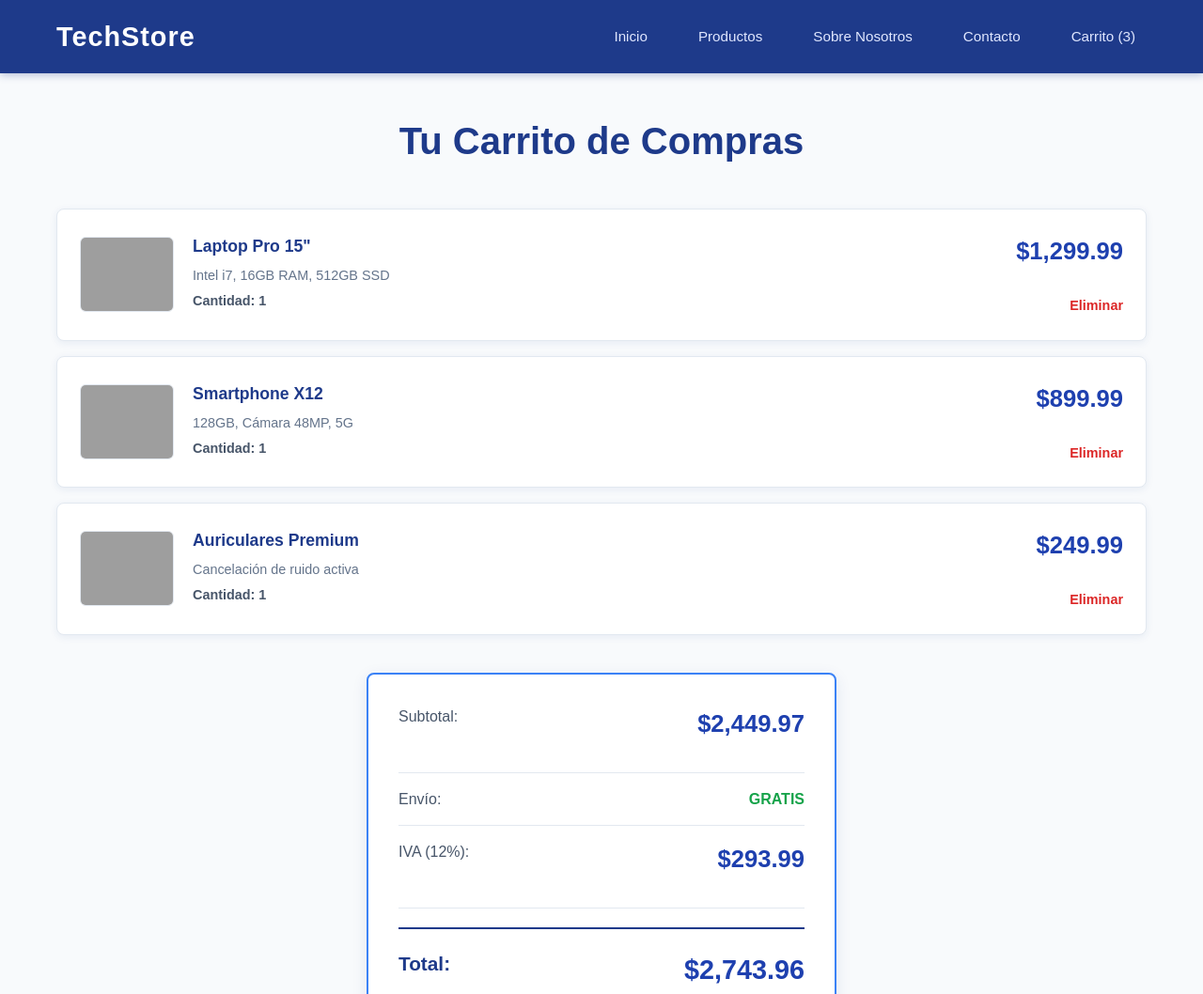
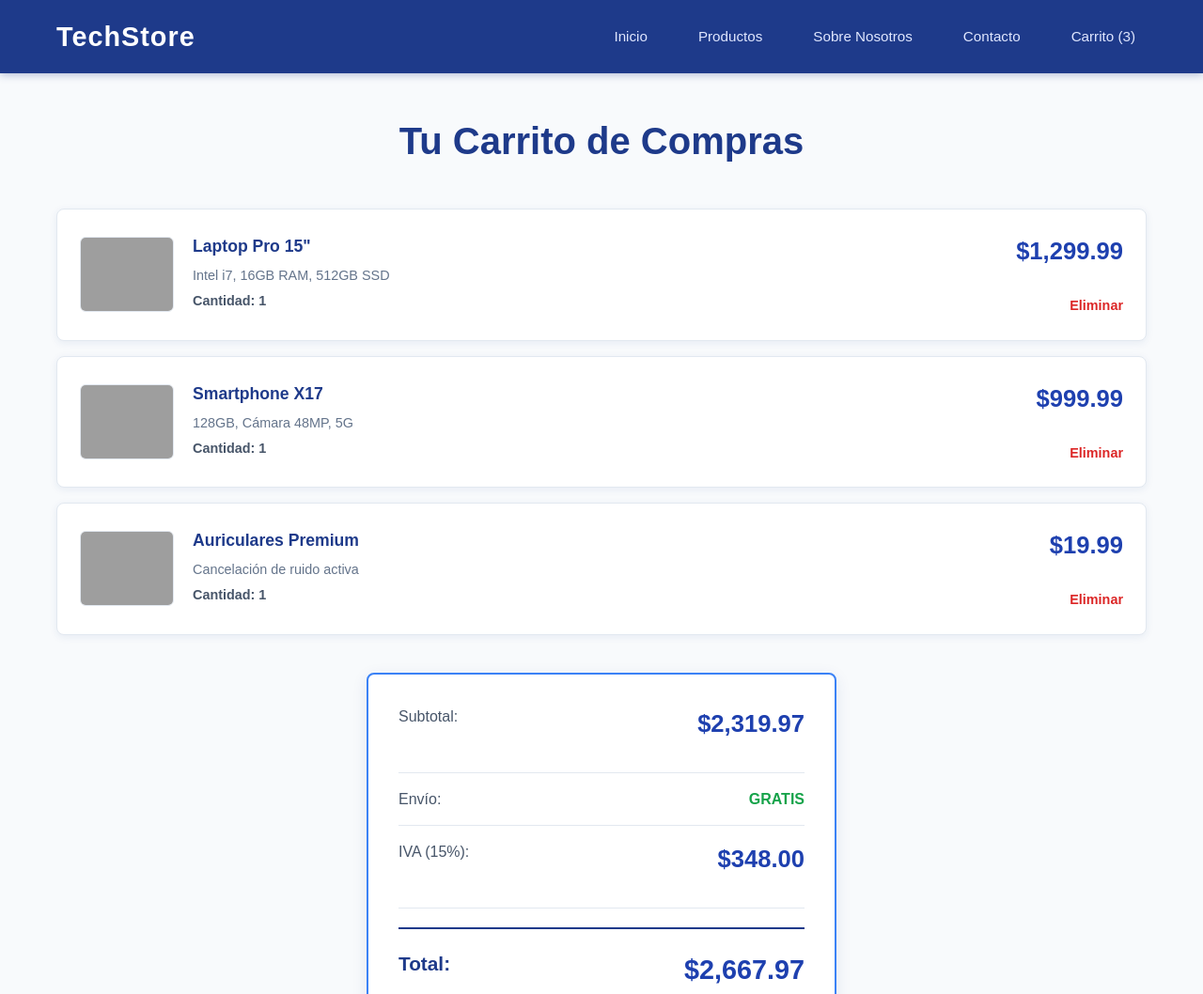
Before and after one commit to Washinton-Ap/Washington-Ap.github.io, a plain HTML site: page carrito.html in a window 1280 px wide. Shown: the top 1058 px of the page at 94% size. Drawn offline with Linux system fonts and the light colour scheme; grey boxes are pictures that could not be loaded.

Commit message:
Add files via upload

```diff
--- a/carrito.html
+++ b/carrito.html
@@ -68,13 +68,13 @@
                 <div class="carrito-producto">
                     <img src="https://images.unsplash.com/photo-1511707171634-5f897ff02aa9?w=100&h=80&fit=crop" alt="Smartphone">
                     <div class="carrito-detalles">
-                        <h3>Smartphone X12</h3>
+                        <h3>Smartphone X17</h3>
                         <p>128GB, Cámara 48MP, 5G</p>
                         <p class="cantidad">Cantidad: 1</p>
                     </div>
                 </div>
                 <div class="carrito-acciones">
-                    <div class="precio">$899.99</div>
+                    <div class="precio">$999.99</div>
                     <a href="#" class="eliminar">Eliminar</a>
                 </div>
             </div>
@@ -90,7 +90,7 @@
                     </div>
                 </div>
                 <div class="carrito-acciones">
-                    <div class="precio">$249.99</div>
+                    <div class="precio">$19.99</div>
                     <a href="#" class="eliminar">Eliminar</a>
                 </div>
             </div>
@@ -104,7 +104,7 @@
                 <!-- Subtotal de productos -->
                 <div class="total-item">
                     <span>Subtotal:</span>
-                    <span class="precio">$2,449.97</span>
+                    <span id="subtotal-amount" class="precio">$2,319.97</span>
                 </div>
 
                 <!-- Costo de envío -->
@@ -115,14 +115,14 @@
 
                 <!-- IVA (Impuesto al Valor Agregado) -->
                 <div class="total-item">
-                    <span>IVA (12%):</span>
-                    <span class="precio">$293.99</span>
+                    <span id="iva-label">IVA (15%):</span>
+                    <span id="iva-amount" class="precio">$348.00</span>
                 </div>
 
                 <!-- Total final a pagar -->
                 <div class="total-final">
                     <span>Total:</span>
-                    <span class="precio-final">$2,743.96</span>
+                    <span id="total-amount" class="precio-final">$2,667.97</span>
                 </div>
 
                 <!-- Botones de acción -->
```
